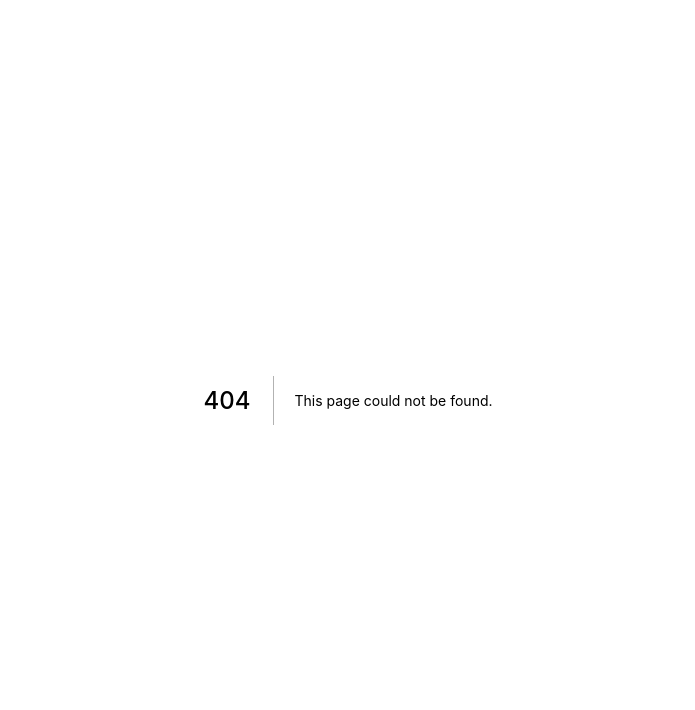
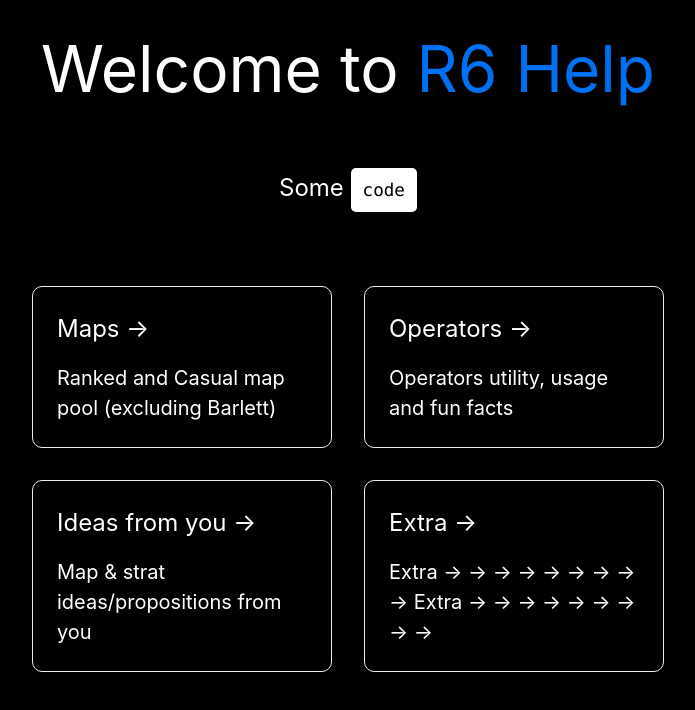
Before and after one commit to Snova1054/R6Help, a Next.js app: page /home in a window 1280 px wide. Before the commit this address had no page. Shown: the top 710 px of the page, without its empty margins (292-987 px from the left). Built offline with nearby package versions, Linux system fonts and the light colour scheme.

Commit message:
index with reloading div system

```diff
--- a/components/Navbar.tsx
+++ b/components/Navbar.tsx
@@ -1,6 +1,7 @@
 import Link from 'next/link';
 import { useState } from 'react';
 import type { NextPage } from 'next'
+import Index from 'pages/index'
 import {
   HomeIcon,
   SearchIcon,
--- /dev/null
+++ b/pages/home.tsx
@@ -0,0 +1,85 @@
+import type { NextPage } from "next";
+import Head from "next/head";
+import Image from "next/image";
+import Link from "next/link";
+import Navbar from "components/Navbar";
+import Center from "components/Center";
+import styles from "/styles/Home.module.css";
+import Maps from "pages/maps";
+import Bank1 from "pages/maps/bank1";
+import { SetStateAction, useState } from "react";
+
+const Home = (props: any) => {
+//   const [here, setHere] = useState(false);
+//   const [rendered, setRendered] = useState(<Maps />);
+
+//   function renderer(renderThis: SetStateAction<JSX.Element>) {
+//     setRendered(renderThis);
+//   }
+
+  return (
+    <div className={styles.container}>
+      <div className={styles.main}>
+        <h1 className={styles.title}>
+          Welcome to
+          <Link href={"/maps/bank"}>
+            <a> R6 Help</a>
+          </Link>
+        </h1>
+
+        <p className={styles.description}>
+          Some <code className={styles.code}>code</code>
+        </p>
+
+        <div className={styles.grid}>
+          <Link href={"/maps"}>
+            <a className={styles.card}>
+              <h2>Maps &rarr;</h2>
+              <p>Ranked and Casual map pool (excluding Barlett)</p>
+            </a>
+          </Link>
+
+          <Link href={"/operators"}>
+            <a className={styles.card}>
+              <h2>Operators &rarr;</h2>
+              <p>Operators utility, usage and fun facts</p>
+            </a>
+          </Link>
+
+          <Link href={"/"}>
+            <a className={styles.card}>
+              <h2>Ideas from you &rarr;</h2>
+              <p>Map & strat ideas/propositions from you </p>
+            </a>
+          </Link>
+
+          <Link href={"/"}>
+            <a className={styles.card}>
+              <h2>Extra &rarr;</h2>
+              <p>
+                Extra &rarr; &rarr; &rarr; &rarr; &rarr; &rarr; &rarr; &rarr;
+                &rarr; Extra &rarr; &rarr; &rarr; &rarr; &rarr; &rarr; &rarr;
+                &rarr; &rarr;{" "}
+              </p>
+            </a>
+          </Link>
+        </div>
+      </div>
+
+      {/* <footer className={styles.footer}>
+              <a
+                href="https://vercel.com?utm_source=create-next-app&utm_medium=default-template&utm_campaign=create-next-app"
+                target="_blank"
+                rel="noopener noreferrer"
+              >
+                Powered by Me{' '}
+                <span className={styles.logo}>
+                  <Image src="/vercel.svg" alt="Vercel Logo" width={72} height={16} />
+                </span>
+              </a>
+            </footer> */}
+    </div>
+  );
+};
+
+export default Home;
--- a/pages/maps/bank1.tsx
+++ b/pages/maps/bank1.tsx
@@ -228,12 +228,13 @@ const Bank1: NextPage = () => {
 
 
     return (
-        <div className={styles.container}>
+        <div className='bg-black h-screen'>
             <Head>
                 <title>R6 Help - Index</title>
                 <meta name="description" content="Generated by create next app" />
                 <link rel="icon" href="/favicon.ico" />
             </Head>
+            <div className={styles.container}>
                 <header className={styles.header}>
                     Header here
                 </header>
@@ -377,6 +378,7 @@ const Bank1: NextPage = () => {
                     </a>
                 </footer>
             </div>
+        </div>
     )
 }
 
--- a/tsconfig.json
+++ b/tsconfig.json
@@ -13,8 +13,9 @@
     "resolveJsonModule": true,
     "isolatedModules": true,
     "jsx": "preserve",
-    "incremental": true
+    "incremental": true,
+    "baseUrl": "./"
   },
-  "include": ["next-env.d.ts", "**/*.ts", "**/*.tsx", "pages/operatorsTest.js"],
+  "include": ["next-env.d.ts", "**/*.ts", "**/*.tsx"],
   "exclude": ["node_modules"]
 }
```
Also changed, not shown: lib/db.js (added, +20 -0 lines), pages/index.tsx (+41 -19 lines), pages/maps.tsx (+14 -18 lines), 1 other file (tests, documents, lock files or other folders). Lines whose indentation alone changed are shown as unchanged.
